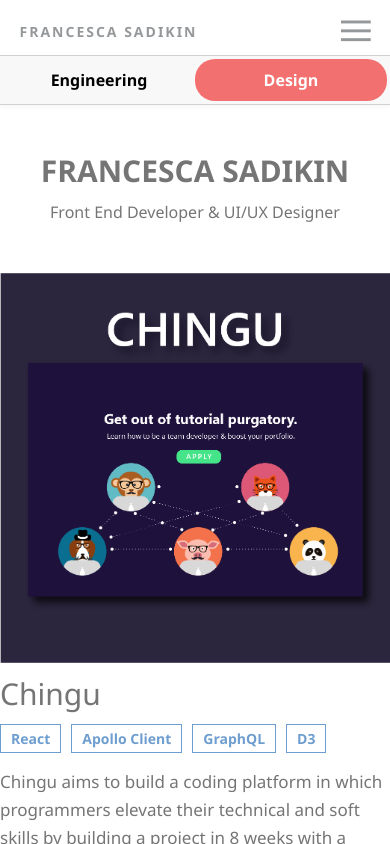
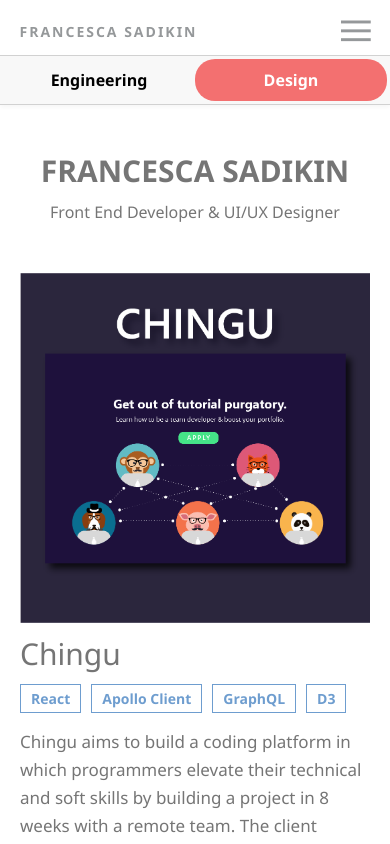
Before and after one commit to serpient/fsadikin, a React (Create React App) app: page /#/ in a window 390 px wide. Built offline with nearby package versions, Linux system fonts and the light colour scheme.

Commit message:
add padding to projects container

```diff
--- a/src/Projects/Projects.scss
+++ b/src/Projects/Projects.scss
@@ -222,22 +222,13 @@
 MEDIA QUERY
 ==========================
 */
-@media all and (max-width: 1079px) {
-    // .project {
-    //     max-width: 65%;
-    //     grid-template-areas: "i i i i" "d d d d";
-    // }
-    // .projects {
-    //     margin-left: 20%;
-    //     width: 100%;
-    // }
-    .project-coverPhoto {
-        width: 100%;
-        height: auto;
+@media all and (max-width: 1120px) {
+    .projects {
+        padding: 0px 20px;
     }
 }
 
-@media all and (max-width: 600px) {
+@media all and (max-width: 900px) {
     // .project {
     //     max-width: 90%;
     //     grid-template-areas: "i i i i" "d d d d";
@@ -245,6 +236,7 @@
     // .projects {
     //     margin-left: 0%;
     // }
+
     .project-description {
         font-size: 12px;
     }
```
